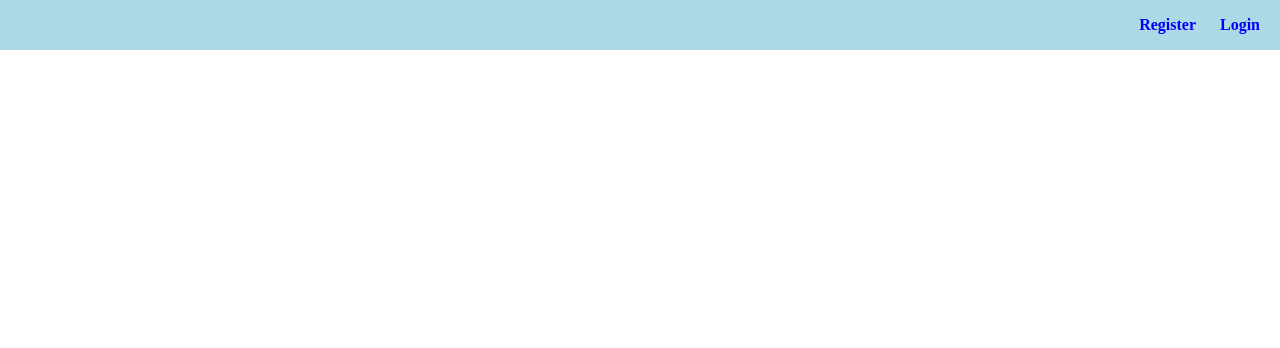
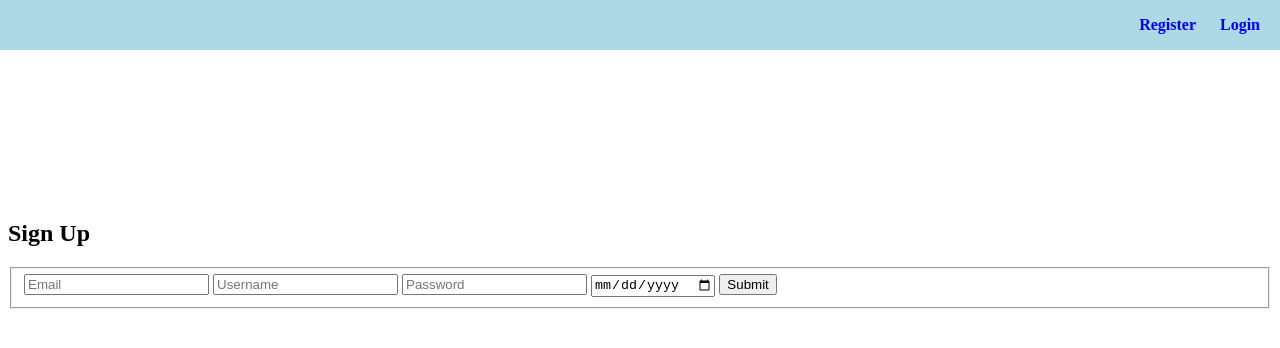
Before and after one commit to tuganbraden/RegisterPage, a plain HTML site: page index.html in a window 1280 px wide. Drawn offline with Linux system fonts and the light colour scheme.

Commit message:
added form and fieldsets

```diff
--- a/index.html
+++ b/index.html
@@ -15,7 +15,16 @@
             <li>Login</li>
         </ul>
     </nav>
-
+    <form>
+        <h2>Sign Up</h2>
+        <fieldset>
+            <input type="email" placeholder="Email">
+            <input type="text" placeholder="Username">
+            <input type="password" placeholder="Password">
+            <input type="date">
+            <button type="submit">Submit</button>
+        </fieldset>
+    </form>
 </body>
 
 </html>
--- a/main.css
+++ b/main.css
@@ -20,3 +20,8 @@ nav ul {
     text-align: right;
 
 }
+
+form {
+    position: relative;
+    top: 200px;
+}
```
